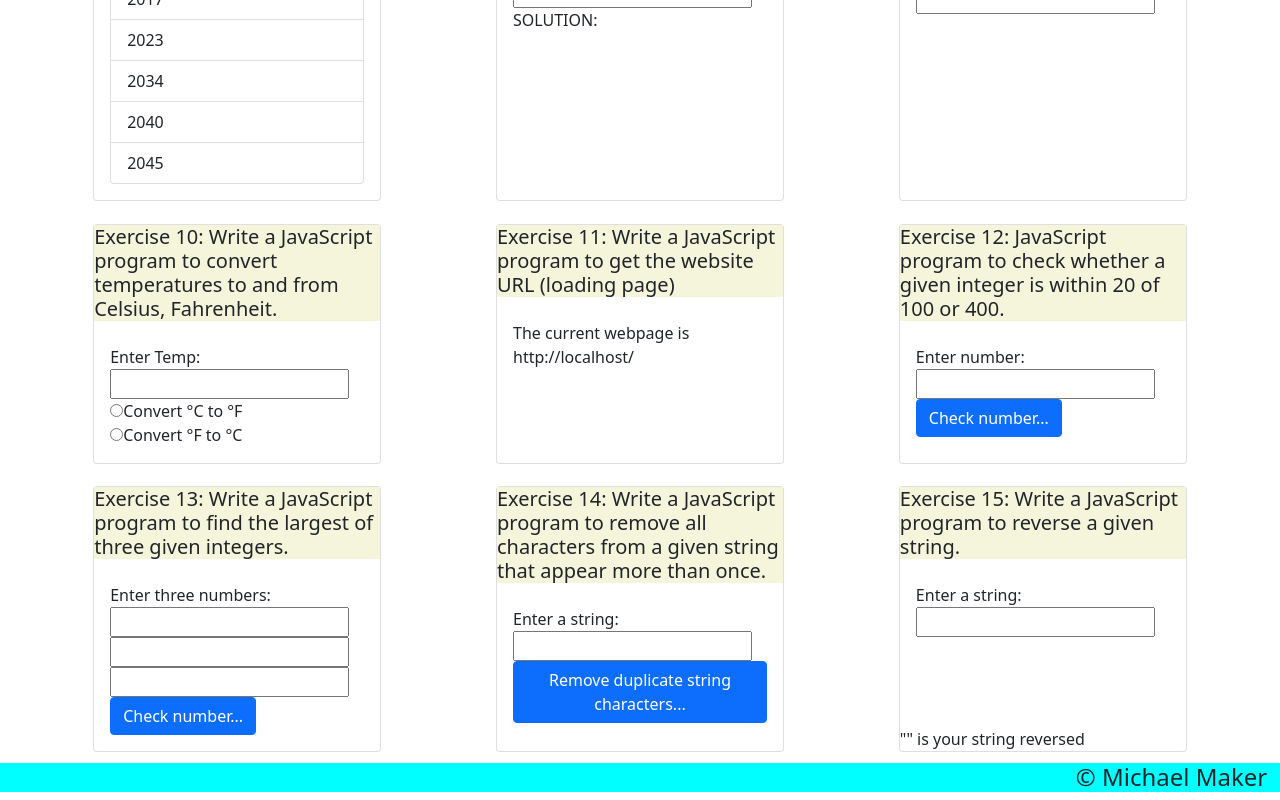
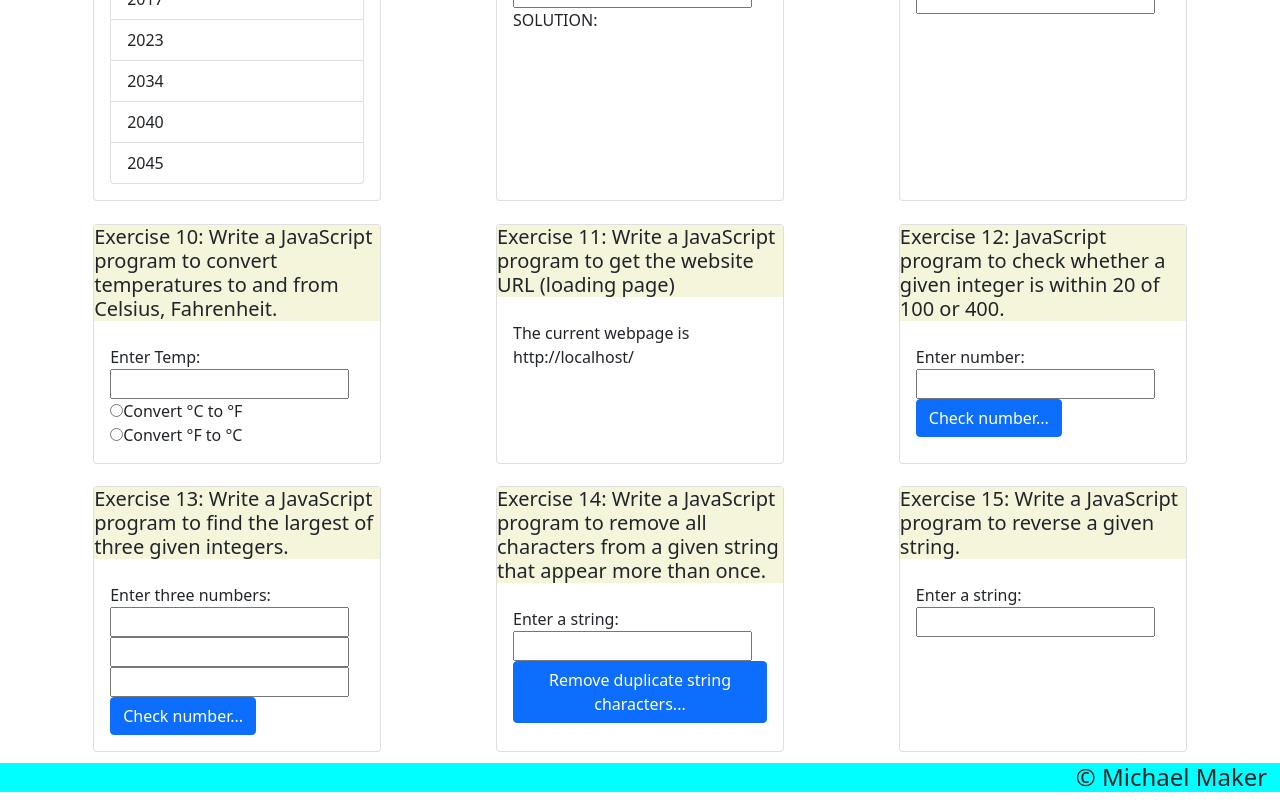
Before and after one commit to guerillaxgardener/w3resource_js_exercises, a React (Create React App) app: page / in a window 1280 px wide. Shown: the part 934-1734 px from the top of the page. Built offline with nearby package versions, Linux system fonts and the light colour scheme.

Commit message:
Changed a word

```diff
--- a/src/exercises/Ex15.js
+++ b/src/exercises/Ex15.js
@@ -56,7 +56,7 @@ const Ex15 = (props) => {
 
       <Card.Text className="exercise-solution">
 
-        {showReversed
+        {show
           &&
           <>
             "{strRev}" is your string reversed
```
